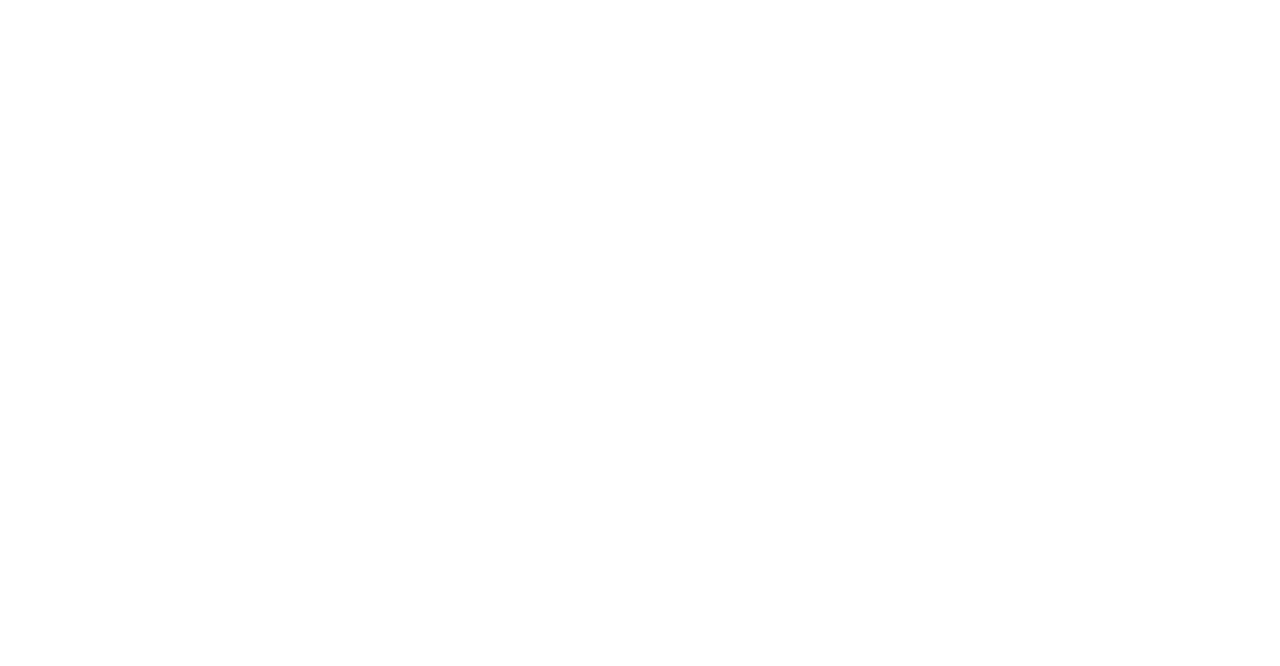
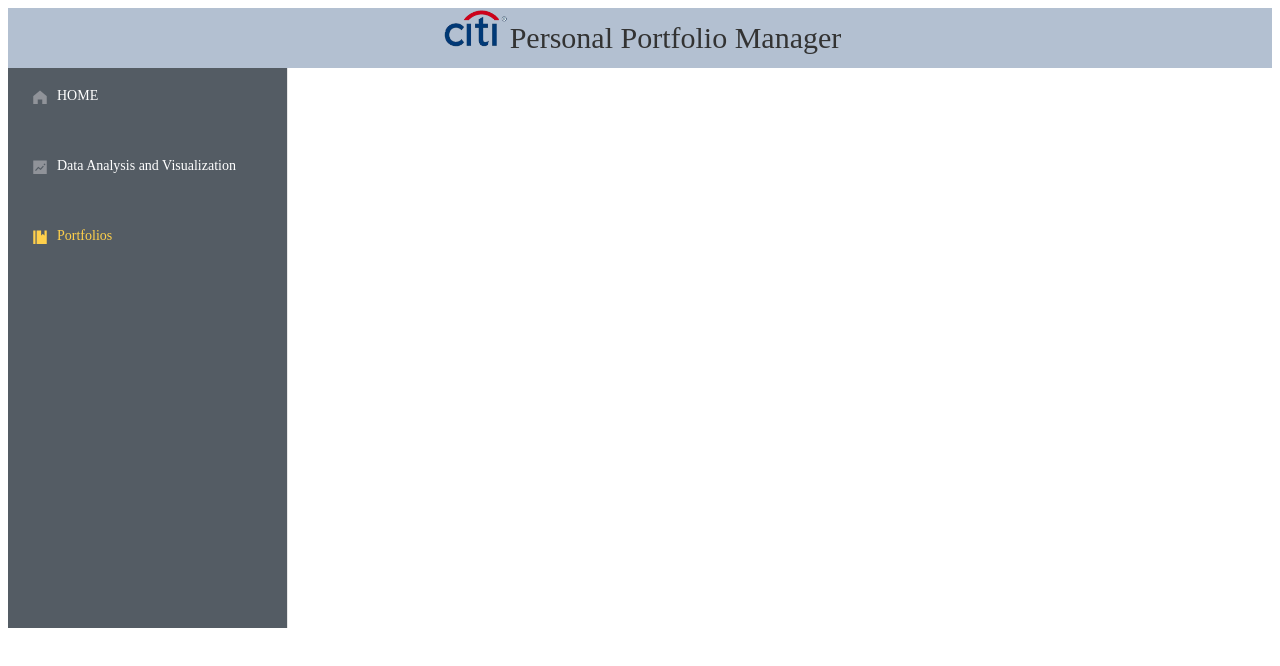
Before and after one commit to bwb666/PortfolioManager_Vue, a Vue app: page /Allportfolio in a window 1280 px wide. Shown: the top 666 px of the page. Built offline with nearby package versions, Linux system fonts and the light colour scheme.

Commit message:
导航栏以及路由跳转

```diff
--- a/package.json
+++ b/package.json
@@ -8,6 +8,7 @@
   },
   "dependencies": {
     "core-js": "^3.6.5",
+    "element-ui": "^2.13.2",
     "vue": "^2.6.11",
     "vue-router": "^3.2.0",
     "vuex": "^3.4.0"
--- a/src/App.vue
+++ b/src/App.vue
@@ -1,27 +1,52 @@
 <template>
     <div id="app">
         <router-view v-if="isRouterAlive"></router-view>
+        <!--<router-view></router-view>-->
     </div>
 </template>
+
+
+
 <style>
-#app {
-  font-family: Avenir, Helvetica, Arial, sans-serif;
-  -webkit-font-smoothing: antialiased;
-  -moz-osx-font-smoothing: grayscale;
-  text-align: center;
-  color: #2c3e50;
+    .el-header {
+        background-color: #B3C0D1;
+        color: #333;
+        line-height: 60px;
     }
 
-#nav {
-  padding: 30px;
+    .el-aside {
+        color: #333;
+    }
+</style>
+
+<script>
+    export default {
+        // inject:['reload'],
+        provide(){
+            return{
+                reload:this.reload
             }
 
-#nav a {
-  font-weight: bold;
-  color: #2c3e50;
+        },
+        data() {
+            const item = {
+                date: '2016-05-02',
+                name: '王小虎',
+                address: '上海市普陀区金沙江路 1518 弄'
+            };
+            return {
+                tableData: Array(20).fill(item),
+                isRouterAlive:true,
             }
+        },
+        methods:{
+            reload(){
+                this.isRouterAlive=false;
+                this.$nextTick(function () {
+                    this.isRouterAlive=true;
 
-#nav a.router-link-exact-active {
-  color: #42b983;
+                })
             }
-</style>
+        }
+    };
+</script>
--- a/src/main.js
+++ b/src/main.js
@@ -2,7 +2,10 @@
 import App from './App.vue'
 import router from './router'
 import store from './store'
+import ElementUI from 'element-ui'
+import 'element-ui/lib/theme-chalk/index.css'
 
+Vue.use(ElementUI)
 Vue.config.productionTip = false
 
 new Vue({
--- a/src/router/index.js
+++ b/src/router/index.js
@@ -1,23 +1,29 @@
 import Vue from 'vue'
 import VueRouter from 'vue-router'
 import Home from '../views/Home.vue'
-
+import Index from '../views/Index'
+import Diagram from '../views/Diagram'
+import Allportfolio from '../views/Allportfolio'
+import Add from '../views/Add'
 Vue.use(VueRouter)
 
 const routes = [
-  {
+    {
     path: '/',
-    name: 'Home',
-    component: Home
-  },
-  {
-    path: '/about',
-    name: 'About',
-    // route level code-splitting
-    // this generates a separate chunk (about.[hash].js) for this route
-    // which is lazy-loaded when the route is visited.
-    component: () => import(/* webpackChunkName: "about" */ '../views/About.vue')
-  }
+    name: 'Index',
+    component: Index
+    },
+    {
+      path: '/Diagram',
+      name: '图像',
+      component: Diagram
+    },
+    {
+        path: '/Allportfolio',
+        name: '获取所有portfolio',
+        component: Allportfolio
+    }
+
 ]
 
 const router = new VueRouter({
--- /dev/null
+++ b/src/views/Add.vue
@@ -0,0 +1,13 @@
+<template>
+
+</template>
+
+<script>
+    export default {
+        name: "Add"
+    }
+</script>
+
+<style scoped>
+
+</style>
--- /dev/null
+++ b/src/views/Allportfolio.vue
@@ -0,0 +1,76 @@
+<template>
+    <div>
+        <el-container>
+            <el-header >
+                <el-row>
+                    <el-col :span="24" style="text-align: center; font-size: 30px">
+                        <div class="grid-content bg-purple-dark">
+                            <img  src="../image/图片2.png" height="38" width="71"/>
+                            <span>Personal Portfolio Manager</span>
+                        </div>
+                    </el-col>
+
+                </el-row>
+
+            </el-header>
+
+            <el-container>
+                <el-aside width="280px">
+                    <el-menu :default-openeds="['/Allportfolio']" :default-active="$route.path"
+                             router
+
+                             background-color="#545c64" text-color="#fff" active-text-color="#ffd04b" style="height: 100%" >
+
+
+
+                        <el-menu-item index="/" style="height: 70px">
+                            <template slot="title"><i class="el-icon-s-home"></i>HOME</template>
+                        </el-menu-item>
+
+                        <el-menu-item index="/Diagram" style="height: 70px">
+                            <template slot="title"><i class="el-icon-s-marketing"></i>Data Analysis and Visualization</template>
+                        </el-menu-item>
+
+                        <el-menu-item index="/Allportfolio" style="height: 70px">
+                            <template slot="title"><i class="el-icon-s-management"></i>Portfolios</template>
+                        </el-menu-item>
+
+                        <el-menu-item style="height: 70px">
+
+                        </el-menu-item>
+
+                        <el-menu-item style="height: 70px">
+
+                        </el-menu-item>
+
+                        <el-menu-item style="height: 70px">
+
+                        </el-menu-item>
+
+                        <el-menu-item style="height: 70px">
+
+                        </el-menu-item>
+                        <el-menu-item style="height: 70px">
+
+                        </el-menu-item>
+
+                    </el-menu>
+                </el-aside>
+
+
+
+
+            </el-container>
+        </el-container>
+    </div>
+</template>
+
+<script>
+    export default {
+        name: "Allportfolio"
+    }
+</script>
+
+<style scoped>
+
+</style>
--- /dev/null
+++ b/src/views/Diagram.vue
@@ -0,0 +1,76 @@
+<template>
+    <div>
+        <el-container>
+            <el-header >
+                <el-row>
+                    <el-col :span="24" style="text-align: center; font-size: 30px">
+                        <div class="grid-content bg-purple-dark">
+                            <img  src="../image/图片2.png" height="38" width="71"/>
+                            <span>Personal Portfolio Manager</span>
+                        </div>
+                    </el-col>
+
+                </el-row>
+
+            </el-header>
+
+            <el-container>
+                <el-aside width="280px">
+                    <el-menu :default-openeds="['/Diagram']" :default-active="$route.path"
+                             router
+
+                             background-color="#545c64" text-color="#fff" active-text-color="#ffd04b" style="height: 100%" >
+
+
+
+                        <el-menu-item index="/" style="height: 70px">
+                            <template slot="title"><i class="el-icon-s-home"></i>HOME</template>
+                        </el-menu-item>
+
+                        <el-menu-item index="/Diagram" style="height: 70px">
+                            <template slot="title"><i class="el-icon-s-marketing"></i>Data Analysis and Visualization</template>
+                        </el-menu-item>
+
+                        <el-menu-item index="/Allportfolio" style="height: 70px">
+                            <template slot="title"><i class="el-icon-s-management"></i>Portfolios</template>
+                        </el-menu-item>
+
+                        <el-menu-item style="height: 70px">
+
+                        </el-menu-item>
+
+                        <el-menu-item style="height: 70px">
+
+                        </el-menu-item>
+
+                        <el-menu-item style="height: 70px">
+
+                        </el-menu-item>
+
+                        <el-menu-item style="height: 70px">
+
+                        </el-menu-item>
+                        <el-menu-item style="height: 70px">
+
+                        </el-menu-item>
+
+                    </el-menu>
+                </el-aside>
+
+
+
+
+            </el-container>
+        </el-container>
+    </div>
+</template>
+
+<script>
+    export default {
+        name: "Diagram"
+    }
+</script>
+
+<style scoped>
+
+</style>
--- /dev/null
+++ b/src/views/Index.vue
@@ -0,0 +1,77 @@
+<template>
+    <div>
+        <el-container>
+            <el-header >
+                <el-row>
+                    <el-col :span="24" style="text-align: center; font-size: 30px">
+                        <div class="grid-content bg-purple-dark">
+                            <img  src="../image/图片2.png" height="38" width="71"/>
+                            <span>Personal Portfolio Manager</span>
+                        </div>
+                    </el-col>
+
+                </el-row>
+
+            </el-header>
+
+            <el-container>
+                <el-aside width="280px">
+                    <el-menu :default-openeds="['/']" :default-active="$route.path"
+                             router
+
+                             background-color="#545c64" text-color="#fff" active-text-color="#ffd04b" style="height: 100%" >
+
+
+
+                        <el-menu-item index="/" style="height: 70px">
+                            <template slot="title"><i class="el-icon-s-home"></i>HOME</template>
+                        </el-menu-item>
+
+                        <el-menu-item index="/Diagram" style="height: 70px">
+                            <template slot="title"><i class="el-icon-s-marketing"></i>Data Analysis and Visualization</template>
+                        </el-menu-item>
+
+                        <el-menu-item index="/Allportfolio" style="height: 70px">
+                        <template slot="title"><i class="el-icon-s-management"></i>Portfolios</template>
+                        </el-menu-item>
+
+                        <el-menu-item style="height: 70px">
+
+                        </el-menu-item>
+
+                        <el-menu-item style="height: 70px">
+
+                        </el-menu-item>
+
+                        <el-menu-item style="height: 70px">
+
+                        </el-menu-item>
+
+                        <el-menu-item style="height: 70px">
+
+                        </el-menu-item>
+                        <el-menu-item style="height: 70px">
+
+                        </el-menu-item>
+
+                    </el-menu>
+                </el-aside>
+
+
+
+
+            </el-container>
+        </el-container>
+    </div>
+
+</template>
+
+<script>
+    export default {
+        name: "Index"
+    }
+</script>
+
+<style scoped>
+
+</style>
```
Also changed, not shown: src/image/图片2.png (added), 1 other file (tests, documents, lock files or other folders). Lines whose indentation alone changed are shown as unchanged.
